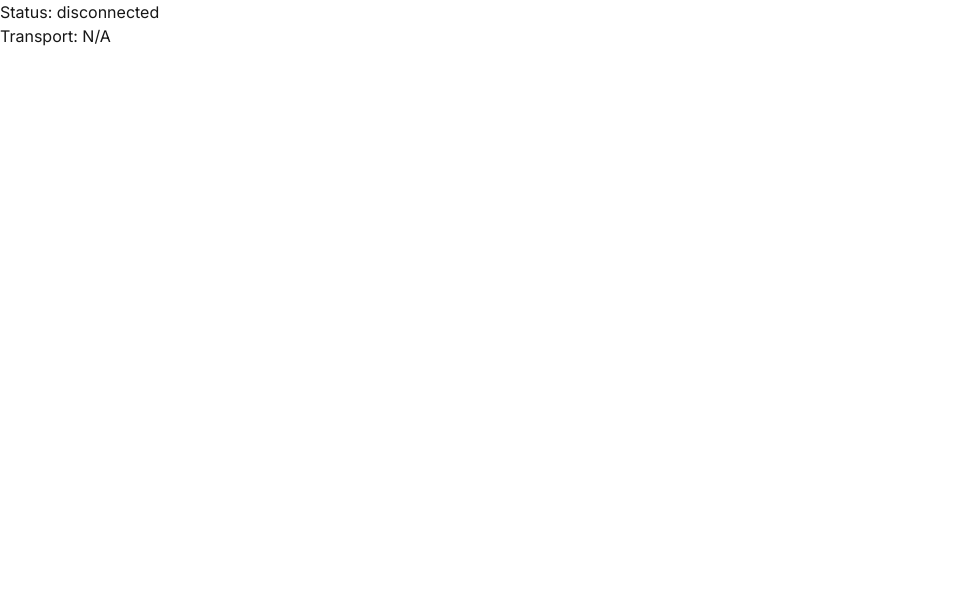
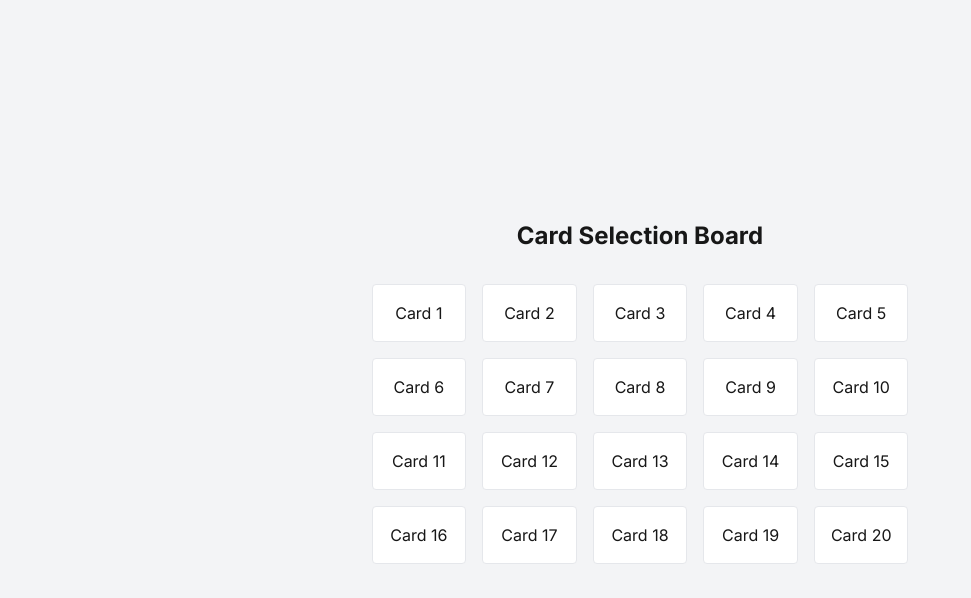
Before and after one commit to MuratOfficial/lms, a Next.js app: page /board in a window 1280 px wide. Shown: the top 598 px of the page, without its empty margins (0-971 px from the left). Built offline with nearby package versions, Linux system fonts and the light colour scheme; no server answers.

Commit message:
added socket

```diff
--- a/app/board/page.tsx
+++ b/app/board/page.tsx
@@ -1,44 +1,10 @@
-"use client";
-
-import { useEffect, useState } from "react";
-import { socket } from "../socket";
+import Board from "../components/board";
 
 export default function Home() {
-  const [isConnected, setIsConnected] = useState<boolean>(false);
-  const [transport, setTransport] = useState<string>("N/A");
-
-  useEffect(() => {
-    if (socket.connected) {
-      onConnect();
-    }
-
-    function onConnect() {
-      setIsConnected(true);
-      setTransport(socket.io.engine.transport.name);
-
-      socket.io.engine.on("upgrade", (transport: any) => {
-        setTransport(transport.name);
-      });
-    }
-
-    function onDisconnect() {
-      setIsConnected(false);
-      setTransport("N/A");
-    }
-
-    socket.on("connect", onConnect);
-    socket.on("disconnect", onDisconnect);
-
-    return () => {
-      socket.off("connect", onConnect);
-      socket.off("disconnect", onDisconnect);
-    };
-  }, []);
-
   return (
-    <div>
-      <p>Status: {isConnected ? "connected" : "disconnected"}</p>
-      <p>Transport: {transport}</p>
+    <div className="min-h-screen flex flex-col items-center justify-center bg-gray-100">
+      <h1 className="text-2xl font-bold mb-4">Card Selection Board</h1>
+      <Board />
     </div>
   );
 }
--- /dev/null
+++ b/app/components/board.tsx
@@ -0,0 +1,62 @@
+"use client"
+import { useEffect, useState } from "react";
+import { socket } from "../socket";
+
+const Board = () => {
+  const [selectedCards, setSelectedCards] = useState<number[]>([]);
+  const [modalOpen, setModalOpen] = useState<boolean>(false);
+  const [modalContent, setModalContent] = useState<string>("");
+
+  useEffect(() => {
+    socket.on("updateCards", (cardIndex: number) => {
+      setSelectedCards((prev) => [...prev, cardIndex]);
+    });
+
+    return () => {
+      socket.off("updateCards");
+    };
+  }, []);
+
+  const handleCardClick = (index: number) => {
+    if (!selectedCards.includes(index)) {
+      socket.emit("selectCard", index);
+    }
+    setModalContent(`Information about Card ${index + 1}`);
+    setModalOpen(true);
+  };
+
+  const closeModal = () => {
+    setModalOpen(false);
+  };
+
+  return (
+    <div className="flex">
+      <div className="grid grid-cols-5 gap-4 p-4">
+        {Array.from({ length: 20 }, (_, index) => (
+          <div
+            key={index}
+            className={`p-4 border rounded cursor-pointer text-center ${
+              selectedCards.includes(index) ? "bg-green-500 text-white" : "bg-white"
+            }`}
+            onClick={() => handleCardClick(index)}
+          >
+            Card {index + 1}
+          </div>
+        ))}
+      </div>
+
+      {modalOpen && (
+        <div className="fixed inset-0 flex items-center justify-center bg-black bg-opacity-50">
+          <div className="bg-white p-4 rounded">
+            <h2 className="text-xl mb-4">{modalContent}</h2>
+            <button onClick={closeModal} className="bg-blue-500 text-white px-4 py-2 rounded">
+              Close
+            </button>
+          </div>
+        </div>
+      )}
+    </div>
+  );
+};
+
+export default Board;
--- a/app/page.tsx
+++ b/app/page.tsx
@@ -19,7 +19,7 @@ export default function Home() {
         <div className="flex gap-4 items-center flex-col sm:flex-row">
           <a
             className="rounded-full border border-solid border-transparent transition-colors flex items-center justify-center bg-foreground text-background gap-2 hover:bg-[#383838] dark:hover:bg-[#ccc] text-sm sm:text-base h-10 sm:h-12 px-4 sm:px-5"
-            href="https://vercel.com/new?utm_source=create-next-app&utm_medium=appdir-template-tw&utm_campaign=create-next-app"
+            href="/board"
             target="_blank"
             rel="noopener noreferrer"
           >
@@ -28,7 +28,7 @@ export default function Home() {
           </a>
           <a
             className="rounded-full border border-solid border-black/[.08] dark:border-white/[.145] transition-colors flex items-center justify-center hover:bg-[#f2f2f2] dark:hover:bg-[#1a1a1a] hover:border-transparent text-sm sm:text-base h-10 sm:h-12 px-4 sm:px-5 sm:min-w-44"
-            href="https://nextjs.org/docs?utm_source=create-next-app&utm_medium=appdir-template-tw&utm_campaign=create-next-app"
+            href="/auth"
             target="_blank"
             rel="noopener noreferrer"
           >
@@ -39,7 +39,7 @@ export default function Home() {
       <footer className="row-start-3 flex gap-6 flex-wrap items-center justify-center">
         <a
           className="flex items-center gap-2 hover:underline hover:underline-offset-4"
-          href="#"
+          href="https://github.com/MuratOfficial/lms"
           target="_blank"
           rel="noopener noreferrer"
         >
--- a/app/socket.js
+++ /dev/null
@@ -1,5 +0,0 @@
-"use client";
-
-import { io } from "socket.io-client";
-
-export const socket = io();
--- /dev/null
+++ b/app/socket.ts
@@ -0,0 +1,5 @@
+import { io, Socket } from "socket.io-client";
+
+const socket: Socket = io("http://localhost:3000");
+
+export { socket };
```
Also changed, not shown: server.js (+22 -19 lines).
